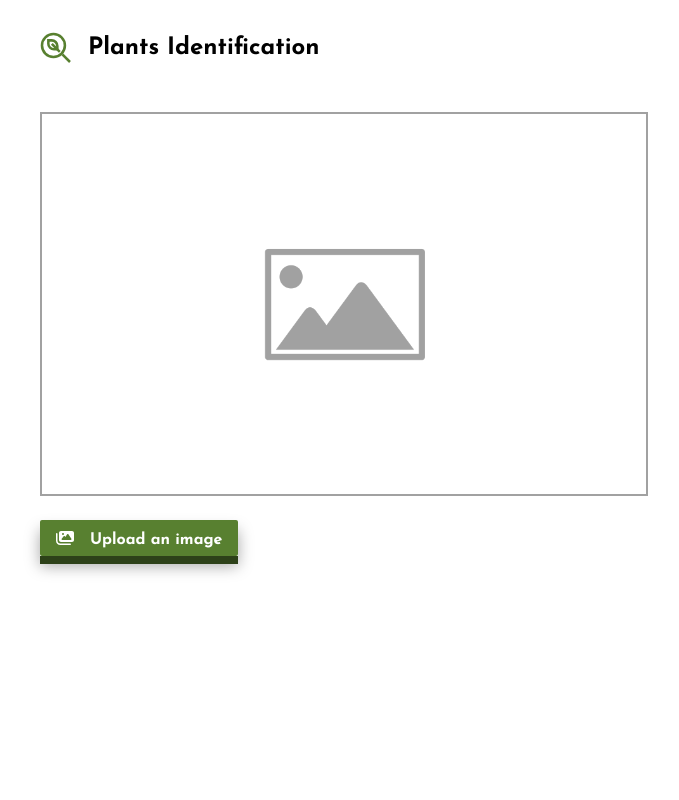
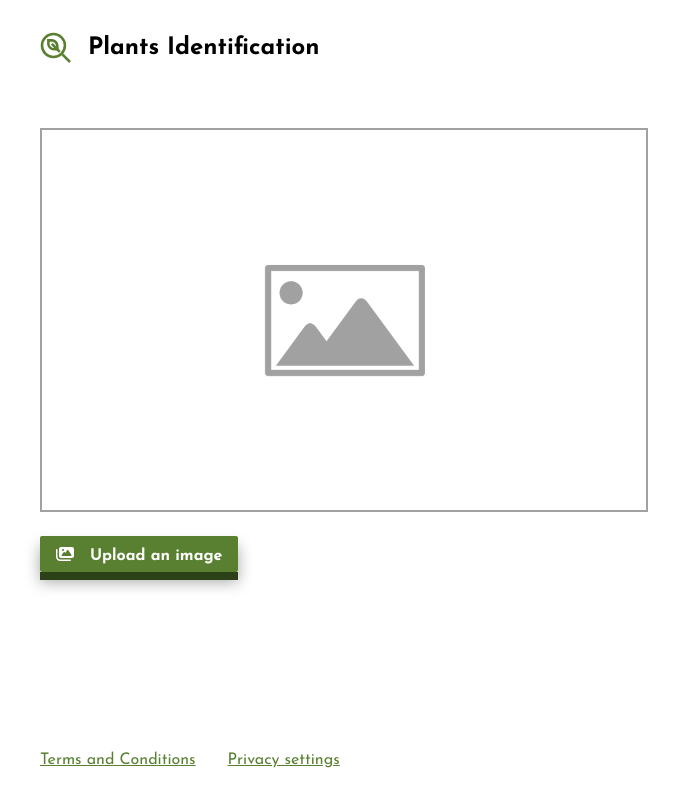
Before and after one commit to hazelGranger/plants-recognition-app, a React (Create React App) app: page / in a window 1280 px wide. Shown: the whole page, without its empty margins (296-975 px from the left). Built offline with nearby package versions, Linux system fonts and the light colour scheme.

Commit message:
footer and link styles

```diff
--- a/src/App.tsx
+++ b/src/App.tsx
@@ -7,6 +7,7 @@ import ImageContainer from "./components/ImageContainer";
 import { identifySpecies } from "./services/identify";
 import { allowedImageTypes } from "./constants";
 import { Error } from "./types/error";
+import Footer from "./components/Footer";
 
 function App() {
   const [image, setImage] = useState("");
@@ -64,7 +65,7 @@ function App() {
   };
 
   return (
-    <div className="App-container">
+    <main className="app-container">
       <Title>Plants Identification</Title>
       <ImageContainer
         image={image}
@@ -80,7 +81,8 @@ function App() {
         handleIdentify={identify}
       />
       <Result result={result} />
-    </div>
+      <Footer />
+    </main>
   );
 }
 
--- /dev/null
+++ b/src/components/Footer.tsx
@@ -0,0 +1,12 @@
+import Link from "./Link";
+
+const Footer = () => {
+  return (
+    <footer>
+      <Link to="" text="Terms and Conditions" />
+      <Link to="" text="Privacy settings" />
+    </footer>
+  );
+};
+
+export default Footer;
--- /dev/null
+++ b/src/components/Link.tsx
@@ -0,0 +1,15 @@
+type LinkProps = {
+  text: string;
+  to: string;
+  target?: string;
+};
+
+const Link = ({ text, to, target }: LinkProps) => {
+  return (
+    <a href={to} target={target}>
+      {text}
+    </a>
+  );
+};
+
+export default Link;
--- a/src/index.css
+++ b/src/index.css
@@ -5,6 +5,7 @@
 html {
   overflow-x: hidden;
   width: 100%;
+  min-height: 100vh;
 }
 
 body {
@@ -14,18 +15,26 @@ body {
   -moz-osx-font-smoothing: grayscale;
   overflow-x: hidden;
   width: 100%;
+  min-height: 100vh;
+}
+
+#root {
+  min-height: 100vh;
 }
 
 a {
   color: #305080;
 }
 
-.App-container {
+.app-container {
   height: 100%;
   width: 50%;
   min-width: 21rem;
   margin: auto;
-  padding: 2rem 1rem 6rem;
+  padding: 2rem 1rem;
+  min-height: 100vh;
+  display: flex;
+  flex-direction: column;
 }
 
 .button {
@@ -49,7 +58,7 @@ a {
 .button-wrapper {
   display: flex;
   flex-wrap: wrap;
-  margin: auto;
+  margin: 0 auto;
   justify-content: space-between;
   gap: 1.5rem;
   width: 100%;
@@ -191,22 +200,17 @@ a {
   color: red;
 }
 
-.Modal {
-  position: absolute;
-  top: 50%;
-  left: 50%;
-  background-color: #fff;
-  transform: translateX(-50%) translateY(-50%);
-  width: 80%;
-  max-width: 40rem;
-  padding: 1.5rem;
+footer {
+  margin-top: auto;
+  margin-top: auto;
+  display: flex;
+  gap: 2rem;
 }
 
-.Overlay {
-  position: fixed;
-  top: 0;
-  left: 0;
-  right: 0;
-  bottom: 0;
-  background-color: rgb(0 0 0 / 0.7);
+a {
+  color: #588030;
 }
+
+a:hover {
+  color: #2d4119;
+}
```
